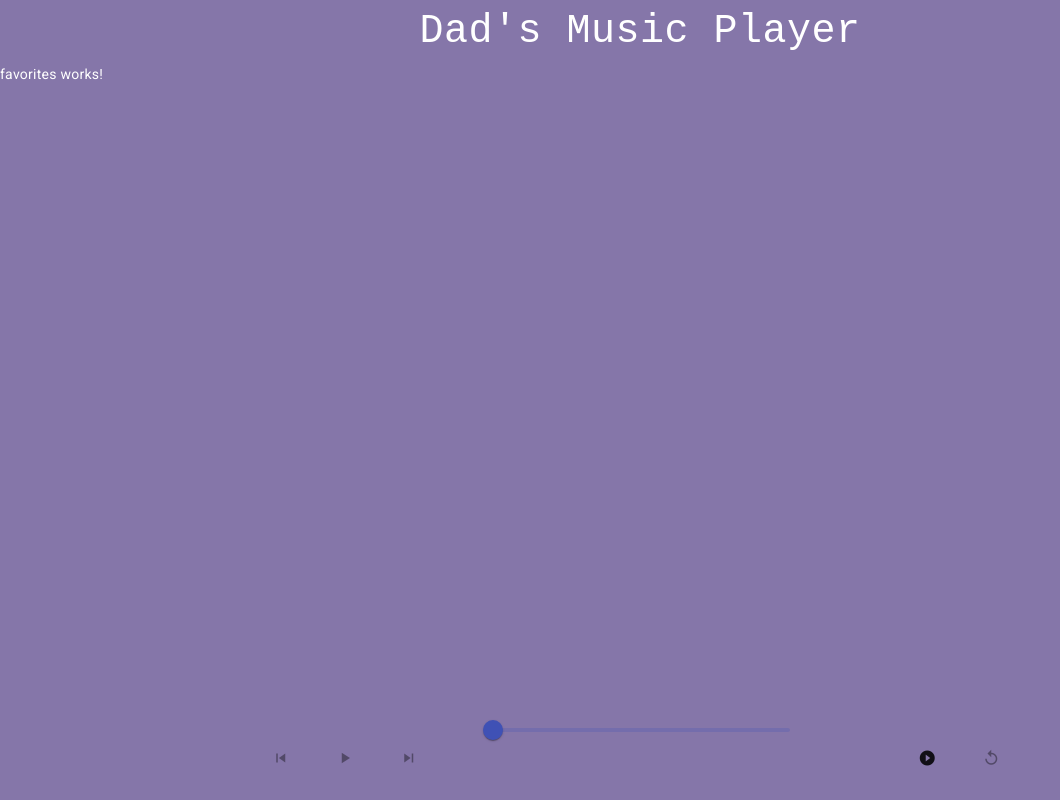
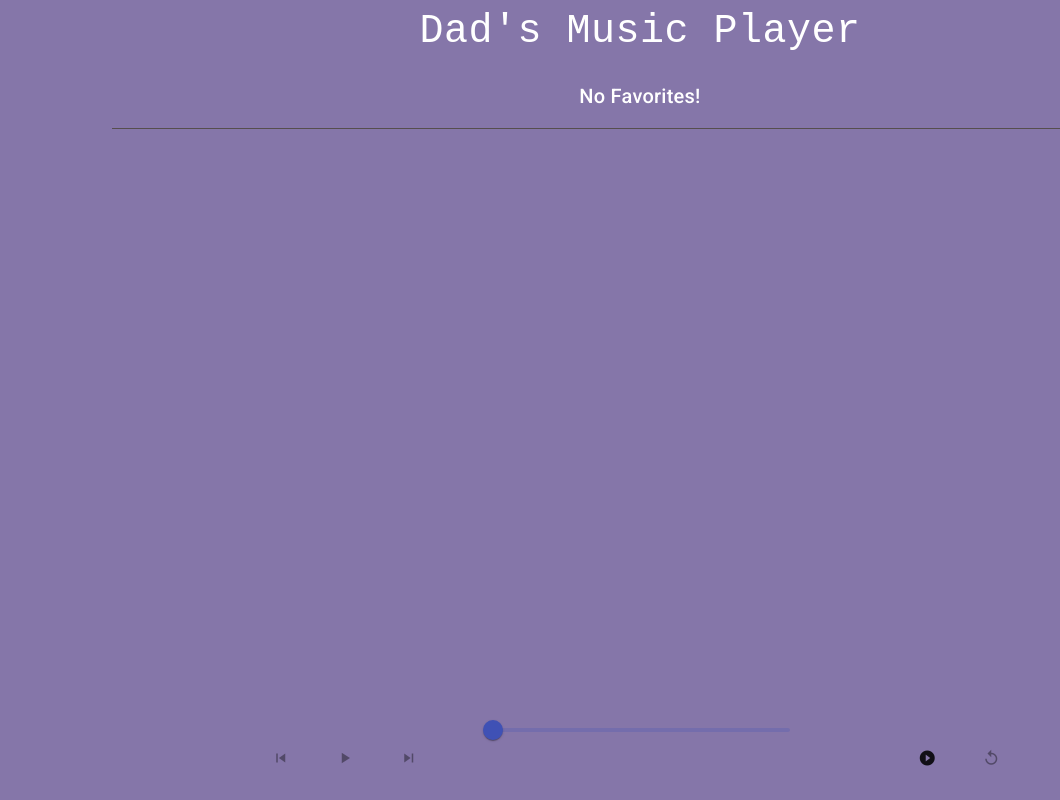
Before and after one commit to yenhtran/music-playlist, an Angular app: page /favorites in a window 1280 px wide. Shown: the whole page, without its empty margins (0-1060 px from the left). Built offline with nearby package versions, Linux system fonts and the light colour scheme; a web font is replaced by a local one.

Commit message:
add Favorites component

```diff
--- a/src/app/favorites/favorites.component.css
+++ b/src/app/favorites/favorites.component.css
@@ -0,0 +1,36 @@
+.favorites {
+  justify-content: center !important;
+  font-size: 20px !important;
+  background-color: #8576a9 !important;
+  color: white !important;
+  position: sticky;
+  margin-top: 10;
+  z-index: 1;
+}
+
+.track-list {
+  width: 80% !important;
+  margin: auto !important;
+  border-top: 1px solid #564e4e;
+  max-height: 600px;
+  overflow-y: auto;
+  padding: 16px;
+}
+
+.favorite-icon {
+  order: 2;
+  color: #891b1b !important;
+  font-size: 25px;
+}
+
+.track-name {
+  font-family: "Montserrat", sans-serif;
+  font-weight: bolder;
+}
+
+.artist-name {
+  text-transform: uppercase;
+  font-family: "Montserrat", sans-serif;
+  font-size: 12px;
+  color: black !important;
+}
--- a/src/app/favorites/favorites.component.html
+++ b/src/app/favorites/favorites.component.html
@@ -1 +1,28 @@
-<p>favorites works!</p>
+<mat-toolbar class="favorites" *ngIf="favoriteTracks.length === 0">
+  <span>No Favorites!</span>
+</mat-toolbar>
+<div class="player-container">
+  <mat-list class="track-list">
+    <mat-list-item *ngFor="let track of favoriteTracks; let i = index">
+      <img matListItemIcon [src]="track.img" width="57px" height="52px" />
+      <h2 matListItemTitle class="track-name">{{ track.name }}</h2>
+      <h6 matListItemLine class="artist-name">by {{ track.artist }}</h6>
+      <mat-icon
+        matListItemIcon
+        color="primary"
+        style="font-size: 35px"
+        *ngIf="favoriteTracks.indexOf(this.state.activeTrack) === i"
+        fontIcon="headphones"
+      ></mat-icon>
+      <mat-icon
+        matListItemIcon
+        *ngIf="track.isFavorite === true"
+        matTooltip="Remove from favorites list"
+        (click)="removeFromFavorites(i)"
+        class="favorite-icon"
+        >favorite</mat-icon
+      >
+      <mat-divider></mat-divider>
+    </mat-list-item>
+  </mat-list>
+</div>
--- a/src/app/favorites/favorites.component.ts
+++ b/src/app/favorites/favorites.component.ts
@@ -1,10 +1,35 @@
-import { Component } from '@angular/core';
+import { Component, OnInit } from '@angular/core';
+import { MusicPlayerState } from '../helpers/music-player-state';
+import { TrackMetaData, tracks } from '../helpers/tracks';
+import { MusicService } from '../services/music.service';
 
 @Component({
   selector: 'app-favorites',
   templateUrl: './favorites.component.html',
-  styleUrl: './favorites.component.css'
+  styleUrl: './favorites.component.css',
 })
-export class FavoritesComponent {
+export class FavoritesComponent implements OnInit {
+  state = MusicPlayerState;
+  favoriteTracks: TrackMetaData[] = [];
 
+  constructor(private musicService: MusicService) {}
+
+  ngOnInit(): void {
+    tracks.forEach((track) => {
+      if (track.isFavorite === true) {
+        this.favoriteTracks.push(track);
+      }
+    });
+  }
+
+  playTrack(file: TrackMetaData) {
+    this.musicService.playNewFile(file);
+  }
+
+  removeFromFavorites(index: number) {
+    const trackToRemove = this.favoriteTracks[index];
+    const indexOfTrackToRemove = tracks.indexOf(trackToRemove);
+    tracks[indexOfTrackToRemove].isFavorite = false;
+    this.favoriteTracks.splice(index, 1);
+  }
 }
--- a/src/app/tracks/tracks.component.html
+++ b/src/app/tracks/tracks.component.html
@@ -21,6 +21,7 @@
     ></mat-icon>
     <mat-icon
       matListItemIcon
+      matTooltip="Remove from favorite Track"
       *ngIf="file.isFavorite === true"
       class="favorite-icon"
       (click)="handleFavorites(false, i)"
@@ -28,6 +29,7 @@
     >
     <mat-icon
       matListItemIcon
+      matTooltip="Add to favorite Tracks"
       *ngIf="file.isFavorite === false"
       class="favorite-border-icon"
       (click)="handleFavorites(true, i)"
```
